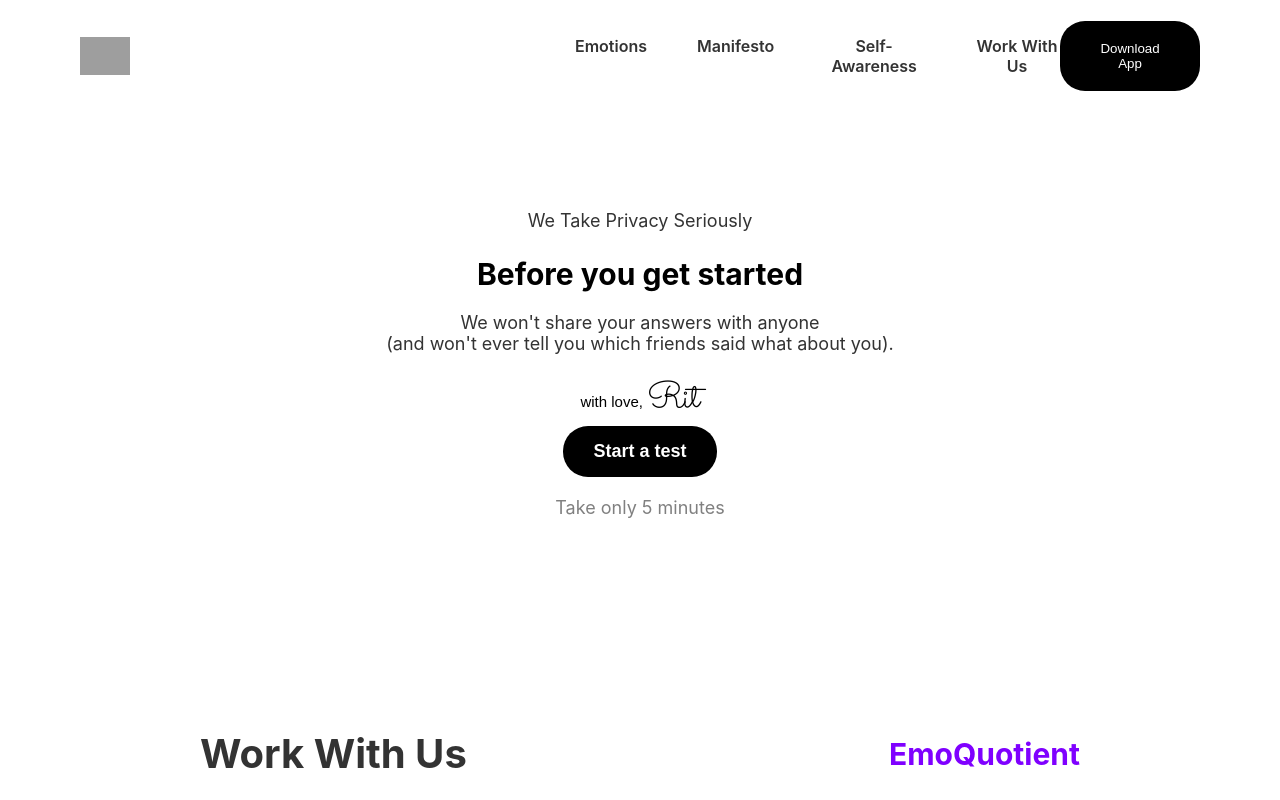
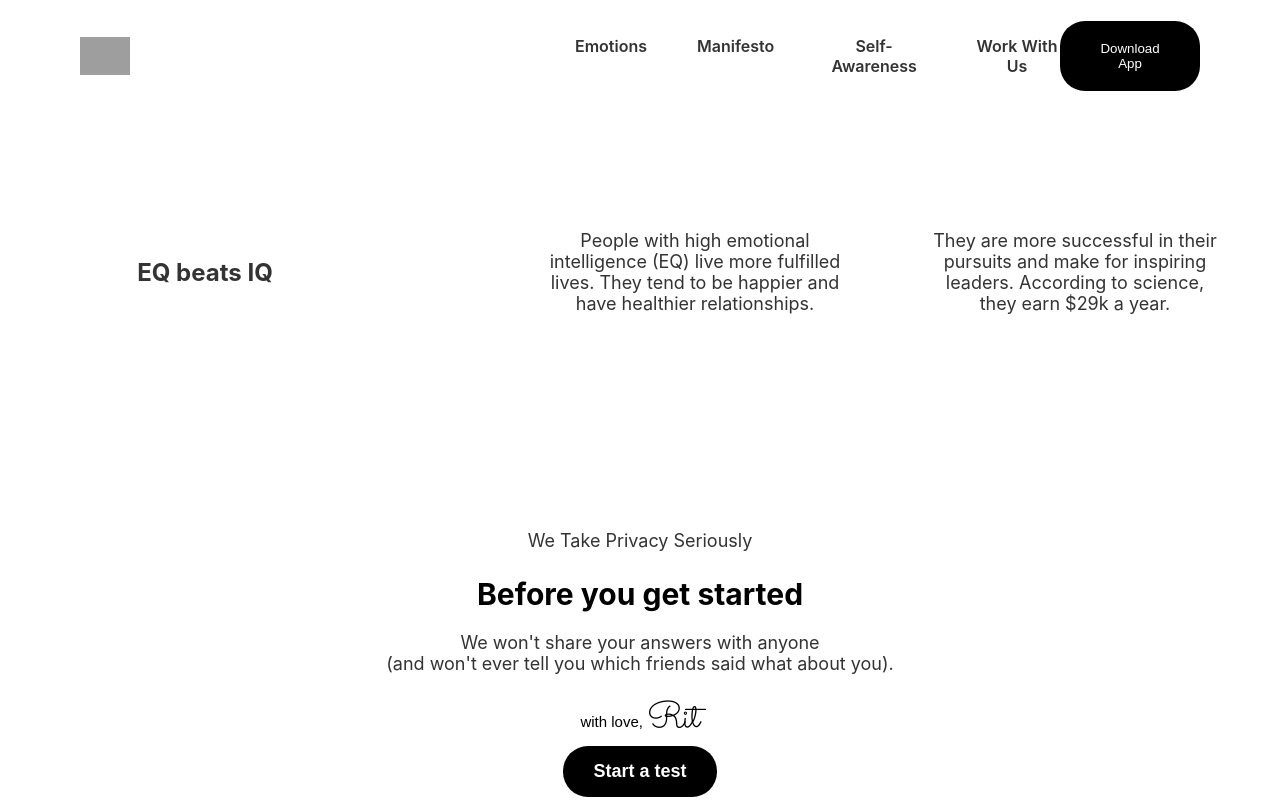
Before and after one commit to RiteshKumarShukla/EmoQuotient, a React (Create React App) app in the folder emoquotient/: page / in a window 1280 px wide. Shown: the top 800 px of the page. Built offline with nearby package versions, Linux system fonts and the light colour scheme; grey boxes are pictures that could not be loaded.

Commit message:
EQ section is fully functional now

```diff
--- a/emoquotient/src/App.js
+++ b/emoquotient/src/App.js
@@ -1,4 +1,5 @@
 import './App.css';
+import EQSection from './components/EQ/EQ';
 import Footer from './components/Footer/Footer';
 import Header from './components/Header/Header';
 import OpenVacancies from './components/OpenVacancies/OpenVacancies';
@@ -9,6 +10,7 @@ function App() {
   return (
     <div className="App">
       <Header/>
+      <EQSection/>
       <Test/>
       <WorkWithUsSection/>
       <OpenVacancies/>
--- /dev/null
+++ b/emoquotient/src/components/EQ/EQ.jsx
@@ -0,0 +1,84 @@
+import React from 'react';
+import styled from 'styled-components';
+import { motion } from 'framer-motion';
+
+const EQSectionWrapper = styled.section`
+  padding: 80px 0;
+  display: flex;
+  justify-content: center;
+  align-items: center;
+
+  @media (max-width: 768px) {
+    flex-direction: column;
+    padding:0;
+  }
+`;
+
+const EQBox = styled(motion.div)`
+  flex: 1;
+  padding: 20px;
+  margin-right: 40px;
+  max-width: 300px;
+
+  &:first-child {
+    margin-right: 150px;
+  }
+
+  &:last-child {
+    margin-right: 0;
+  }
+
+  @media (max-width: 768px) {
+    margin-right: 0;
+    &:first-child {
+        margin-right:0;
+    }
+  }
+`;
+
+const EQHeading = styled.h3`
+  font-size: 24px;
+  font-weight: bold;
+  color: #333;
+`;
+
+const EQParagraph = styled.p`
+  font-size: 18px;
+  color: #333;
+`;
+
+const EQSection = () => {
+  return (
+    <EQSectionWrapper>
+      <EQBox
+        initial={{ opacity: 0, y: 20 }}
+        animate={{ opacity: 1, y: 0 }}
+        transition={{ duration: 0.5 }}
+      >
+        <EQHeading>EQ beats IQ</EQHeading>
+      </EQBox>
+      <EQBox
+        initial={{ opacity: 0, y: 20 }}
+        animate={{ opacity: 1, y: 0 }}
+        transition={{ duration: 0.5, delay: 0.2 }}
+      >
+        <EQParagraph>
+          People with high emotional intelligence (EQ) live more fulfilled lives.
+          They tend to be happier and have healthier relationships.
+        </EQParagraph>
+      </EQBox>
+      <EQBox
+        initial={{ opacity: 0, y: 20 }}
+        animate={{ opacity: 1, y: 0 }}
+        transition={{ duration: 0.5, delay: 0.4 }}
+      >
+        <EQParagraph>
+          They are more successful in their pursuits and make for inspiring leaders.
+          According to science, they earn $29k a year.
+        </EQParagraph>
+      </EQBox>
+    </EQSectionWrapper>
+  );
+};
+
+export default EQSection;
```
